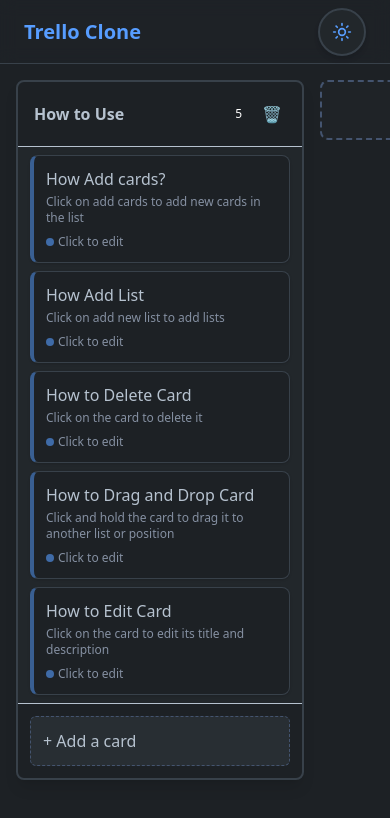
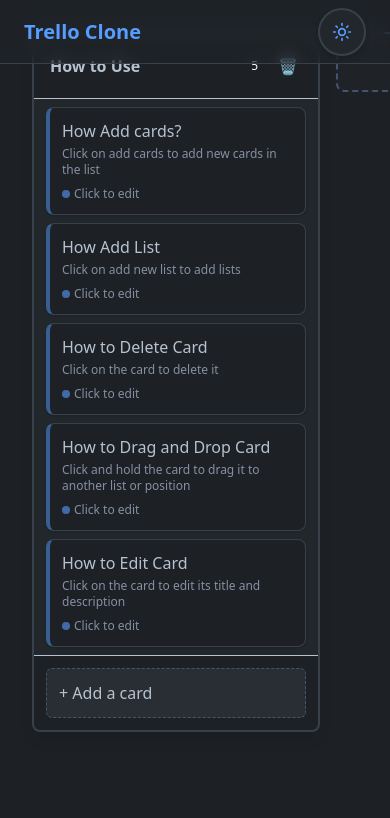
Before and after one commit to Ayush-Tak/taskflow-pro, a React (Vite) app: page / in a window 390 px wide. Shown: the top 818 px of the page. Built offline with nearby package versions, Linux system fonts and the light colour scheme.

Commit message:
Reset back to whitespace fix and minimal touch sensor

```diff
--- a/src/components/Board.jsx
+++ b/src/components/Board.jsx
@@ -25,23 +25,16 @@
   const [activeItem, setActiveItem] = useState(null);
 
   const sensors = useSensors(
-    // Try touch sensor first with very specific settings
-    useSensor(TouchSensor, {
-      activationConstraint: {
-        delay: 250,
-        tolerance: 5,
-      },
-    }),
-    // Fallback to pointer sensor
     useSensor(PointerSensor, {
       activationConstraint: {
-        distance: 3,
+        distance: 5,
+        delay: 250,
       },
     })
   );
 
   const handleDragStart = (event) => {
-    // Add dragging class to body for mobile (only disable vertical scroll)
+    // Add dragging class to body for mobile
     document.body.classList.add('dragging');
 
     const { active } = event;
--- a/src/index.css
+++ b/src/index.css
@@ -69,12 +69,7 @@
 
 /* Mobile touch optimizations */
 * {
-  touch-action: pan-x pan-y pinch-zoom;
-}
-
-/* Specific touch handling for drag elements */
-[data-dnd-kit-draggable] {
-  touch-action: pan-x pan-y;
+  touch-action: manipulation;
 }
 
 /* Prevent text selection during drag */
@@ -83,18 +78,43 @@
   -webkit-user-select: none;
 }
 
-/* Only disable vertical scroll during drag, allow horizontal */
-body.dragging {
-  overflow-y: hidden !important;
-  -webkit-overflow-scrolling: touch;
+/* Mobile optimizations */
+@media (max-width: 768px) {
+  .board-container {
+    -webkit-overflow-scrolling: touch;
+    overflow-x: auto;
+    width: 100vw;
+    min-height: 100vh;
+    padding: 1rem;
+    /* Ensure horizontal scrolling works */
+    touch-action: pan-x;
+  }
+
+  .lists-container {
+    width: max-content;
+    min-width: 100%;
+    padding-right: 1rem;
+  }
+
+  .list {
+    min-width: 280px;
+    max-width: 280px;
+    flex-shrink: 0;
+    margin-right: 1rem;
+  }
+
+  /* Prevent body scroll during drag */
+  body.dragging {
+    overflow: hidden;
+    position: fixed;
+    width: 100%;
+    height: 100%;
+  }
+
+  /* Improve drag handle visibility on mobile */
+  .drag-handle {
+    padding: 0.5rem;
+    margin: -0.5rem;
+    touch-action: none;
+  }
 }
-
-/* Allow horizontal scrolling in the board container */
-.board-container {
-  touch-action: pan-x;
-}
-
-/* Prevent vertical scroll on drag overlay */
-.drag-overlay {
-  touch-action: none;
-}
```
